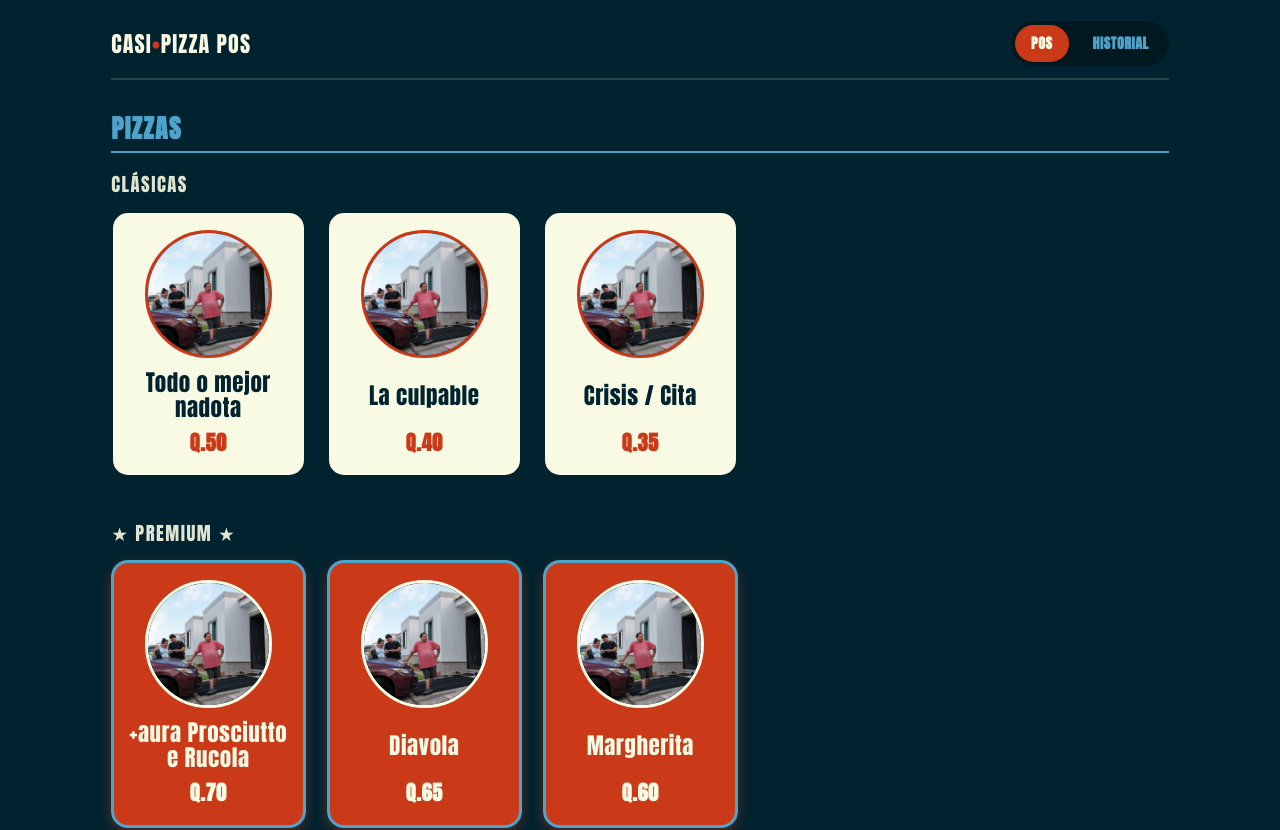
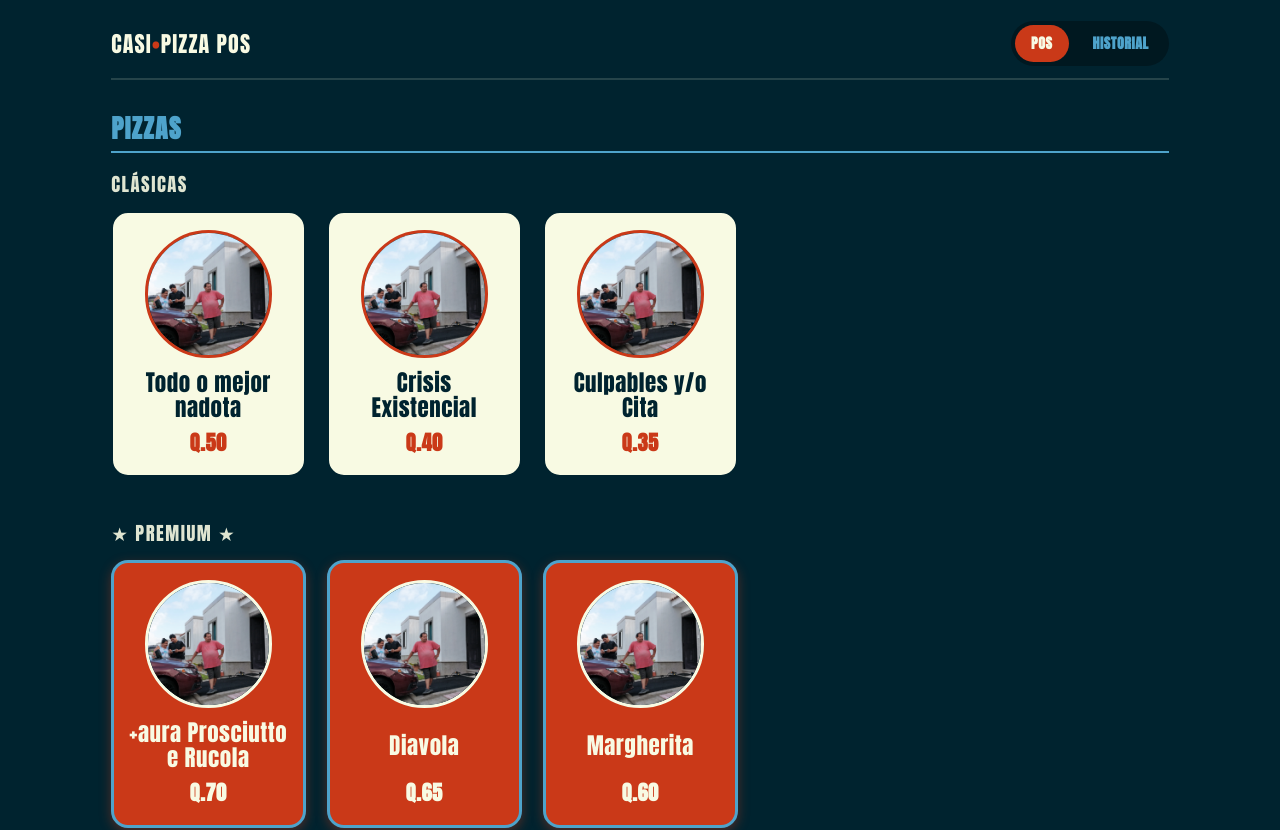
Before and after one commit to jbvs77/casiPizza_POS, a Next.js app in the folder casipizza-pos/: page / in a window 1280 px wide. Shown: the top 830 px of the page. Built offline with nearby package versions, Linux system fonts and the light colour scheme.

Commit message:
ajuste de precios 2

```diff
--- a/casipizza-pos/app/page.js
+++ b/casipizza-pos/app/page.js
@@ -11,8 +11,8 @@ const LOCAL_IMAGE = "/imagenes/pizza.webp";
 
 const PIZZAS_CLASICAS = [
   { id: "todote", name: "Todo o mejor nadota", price: 50, image: LOCAL_IMAGE },
-  { id: "culpable", name: "La culpable", price: 40, image: LOCAL_IMAGE },
-  { id: "crisis", name: "Crisis / Cita", price: 35, image: LOCAL_IMAGE },
+  { id: "crisis", name: "Crisis Existencial", price: 40, image: LOCAL_IMAGE },
+  { id: "culpable", name: "Culpables y/o Cita", price: 35, image: LOCAL_IMAGE },
 ];
 
 const PIZZAS_PREMIUM = [
```
